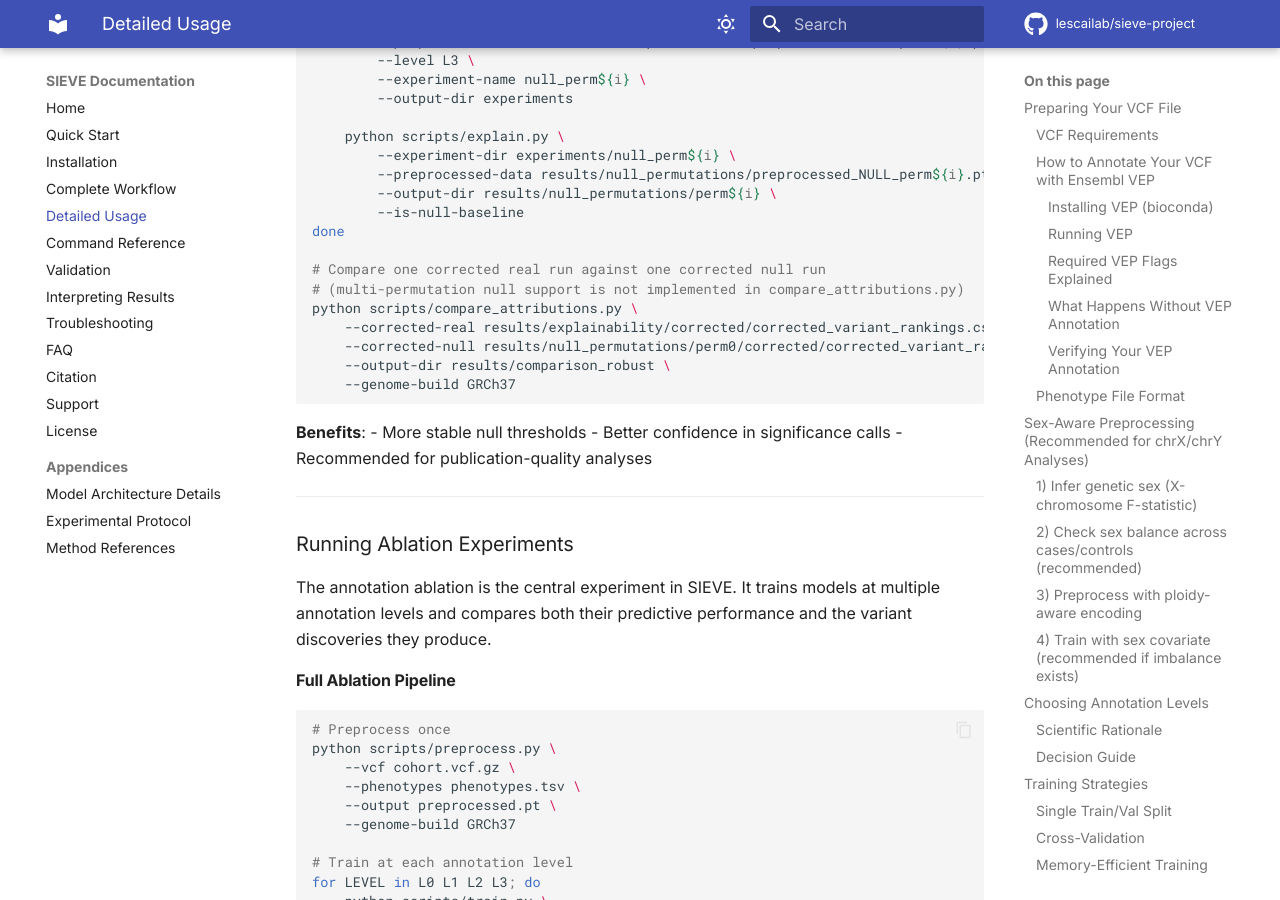
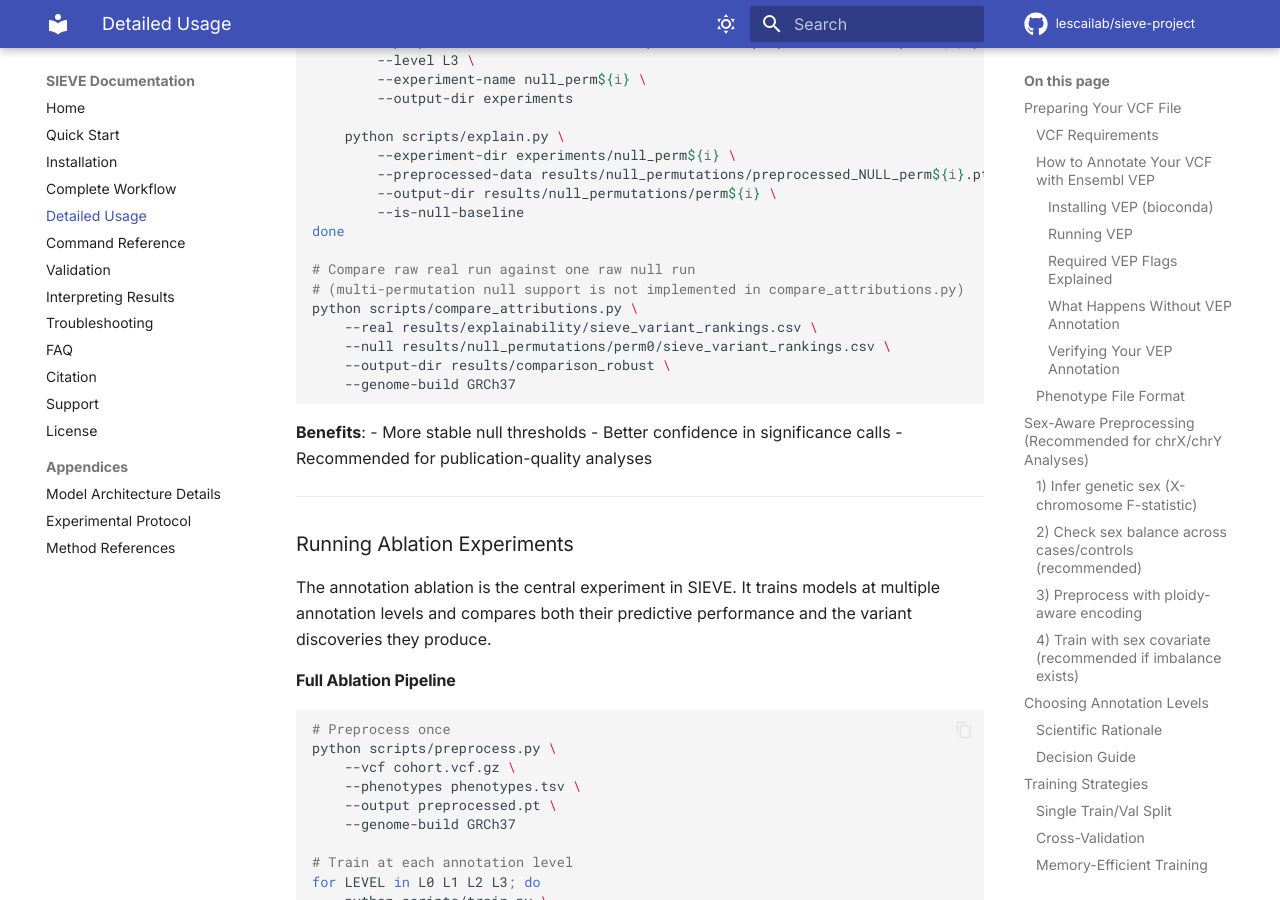
Before and after one commit to lescailab/sieve-project, an MkDocs documentation site: the page built from documentation/detailed-usage.md, in a window 1280 px wide and 900 px high, scrolled down 7092 px. Built offline with MkDocs 1.6.1 and Material for MkDocs 9.7.7, drawn with Linux system fonts in a browser that asks for light colours; comment, search, counter and statistics services are not loaded.

Commit message:
Update plot_null_comparison.py to use raw mean_attribution and fix remaining stale refs
- plot_null_comparison.py: rewritten to accept --real/--null raw rankings
  and plot mean_attribution instead of z_attribution
- Fix remaining stale --corrected-real/--corrected-null references in
  USER_GUIDE.md and detailed-usage.md multi-permutation examples

````diff
--- a/documentation/detailed-usage.md
+++ b/documentation/detailed-usage.md
@@ -356,11 +356,11 @@
         --is-null-baseline
 done
 
-# Compare one corrected real run against one corrected null run
+# Compare raw real run against one raw null run
 # (multi-permutation null support is not implemented in compare_attributions.py)
 python scripts/compare_attributions.py \
-    --corrected-real results/explainability/corrected/corrected_variant_rankings.csv \
-    --corrected-null results/null_permutations/perm0/corrected/corrected_variant_rankings.csv \
+    --real results/explainability/sieve_variant_rankings.csv \
+    --null results/null_permutations/perm0/sieve_variant_rankings.csv \
     --output-dir results/comparison_robust \
     --genome-build GRCh37
 ```
````
Also changed, not shown: USER_GUIDE.md (+3 -3 lines), 1 other file.
